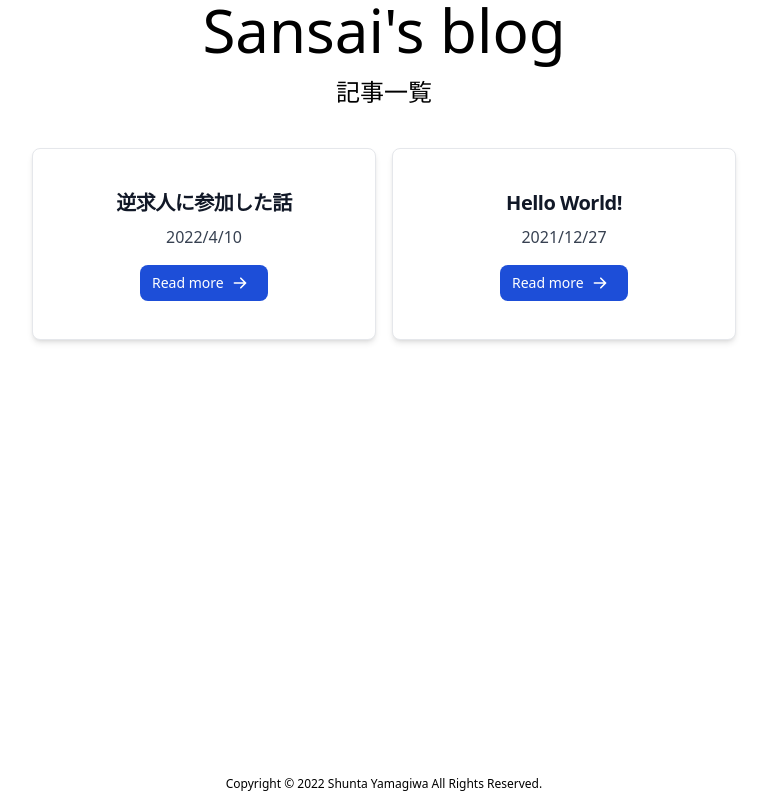
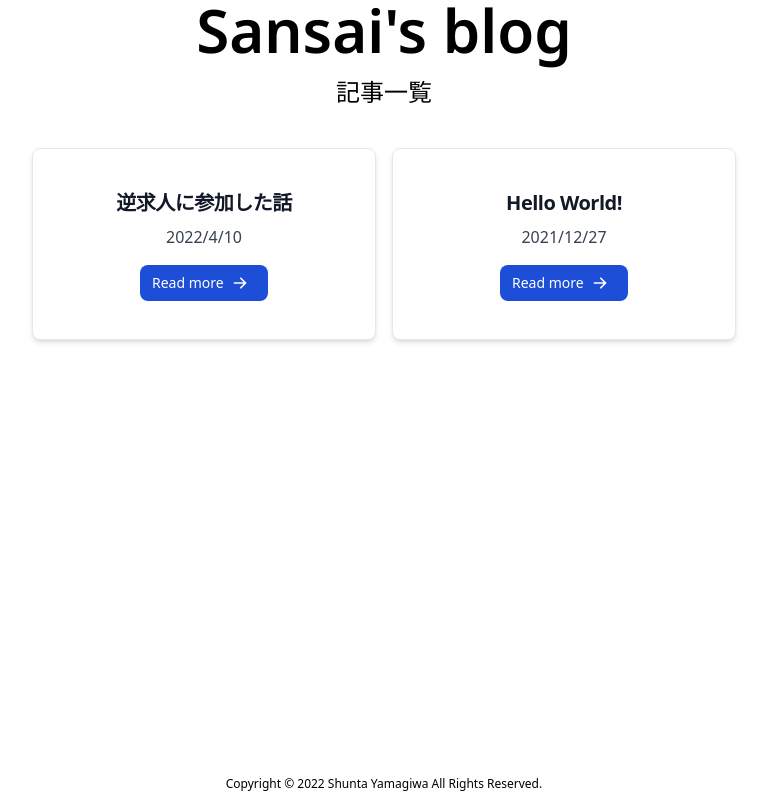
Before and after one commit to Sansai-snct/blog, a Next.js app: page / in a window 1280 px wide. Shown: the whole page, without its empty margins (256-1023 px from the left). Built offline with nearby package versions, Linux system fonts and the light colour scheme.

Commit message:
[Update] fontの適用 #20

```diff
--- a/src/components/Header/Header.tsx
+++ b/src/components/Header/Header.tsx
@@ -5,7 +5,7 @@ const Header: VFC = () => {
   return (
     <section>
       <div>
-        <h1 className='text-4xl md:text-6xl mb-4 text-center dark:text-white'>
+        <h1 className='text-4xl md:text-6xl mb-4 text-center dark:text-white font-noto1'>
           <Link href='/'>
             <a>Sansai's blog</a>
           </Link>
```
